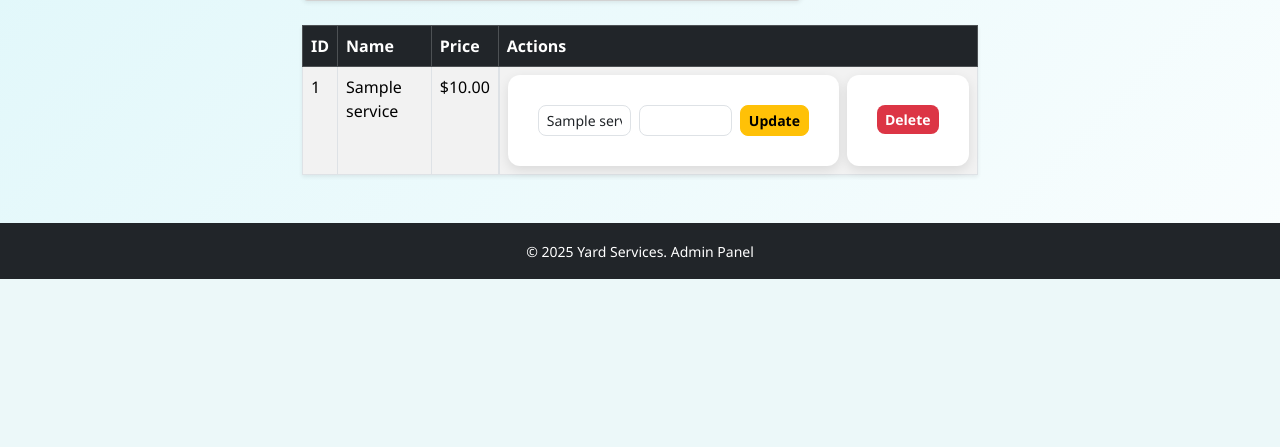
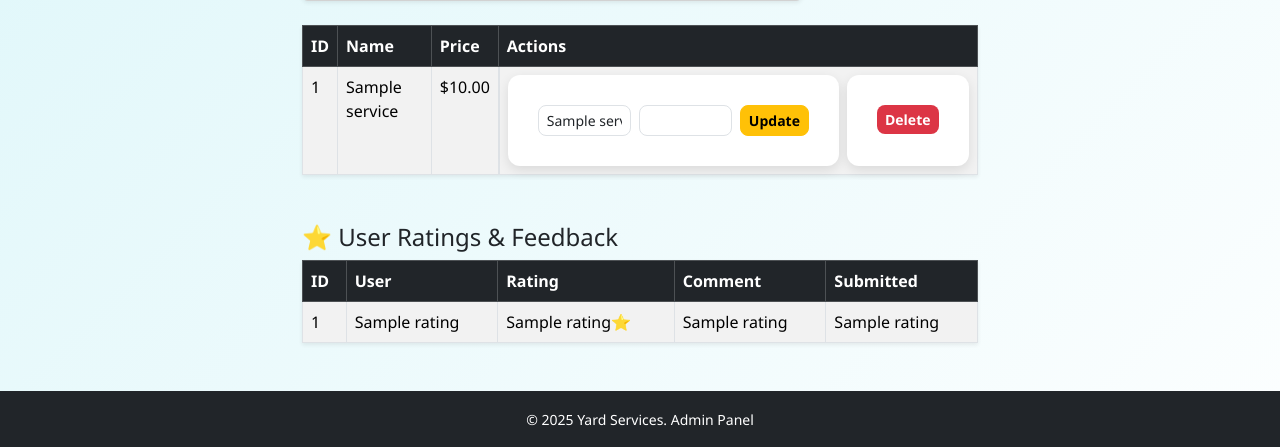
Before and after one commit to Mr-A-Hacker/Yard-services, a Flask app: template templates/admin_dashboard.html in a window 1280 px wide; the page is wider, and only the part inside the window is pictured. Shown: the part 937-1384 px from the top of that part. Before the commit the page ends 1216 px from the top of that part, so only its background shows below. Run offline with Flask 3, Linux system fonts and the light colour scheme; the template is opened without the code that fills it: most values are stand-ins (such as "Sample title", 1, 10 or a date in 2020).

Commit message:
Update admin_dashboard.html

```diff
--- a/templates/admin_dashboard.html
+++ b/templates/admin_dashboard.html
@@ -136,6 +136,31 @@
         {% endfor %}
       </tbody>
     </table>
+
+    <!-- Ratings Table -->
+    <h4 class="mt-5">⭐ User Ratings & Feedback</h4>
+    <table class="table table-striped table-bordered shadow-sm">
+      <thead class="table-dark">
+        <tr>
+          <th>ID</th>
+          <th>User</th>
+          <th>Rating</th>
+          <th>Comment</th>
+          <th>Submitted</th>
+        </tr>
+      </thead>
+      <tbody>
+        {% for r in ratings %}
+        <tr>
+          <td>{{ r[0] }}</td>
+          <td>{{ r[1] }}</td>
+          <td>{{ r[2] }}⭐</td>
+          <td>{{ r[3] }}</td>
+          <td>{{ r[4] }}</td>
+        </tr>
+        {% endfor %}
+      </tbody>
+    </table>
   </div>
 
   <!-- Footer -->
```
